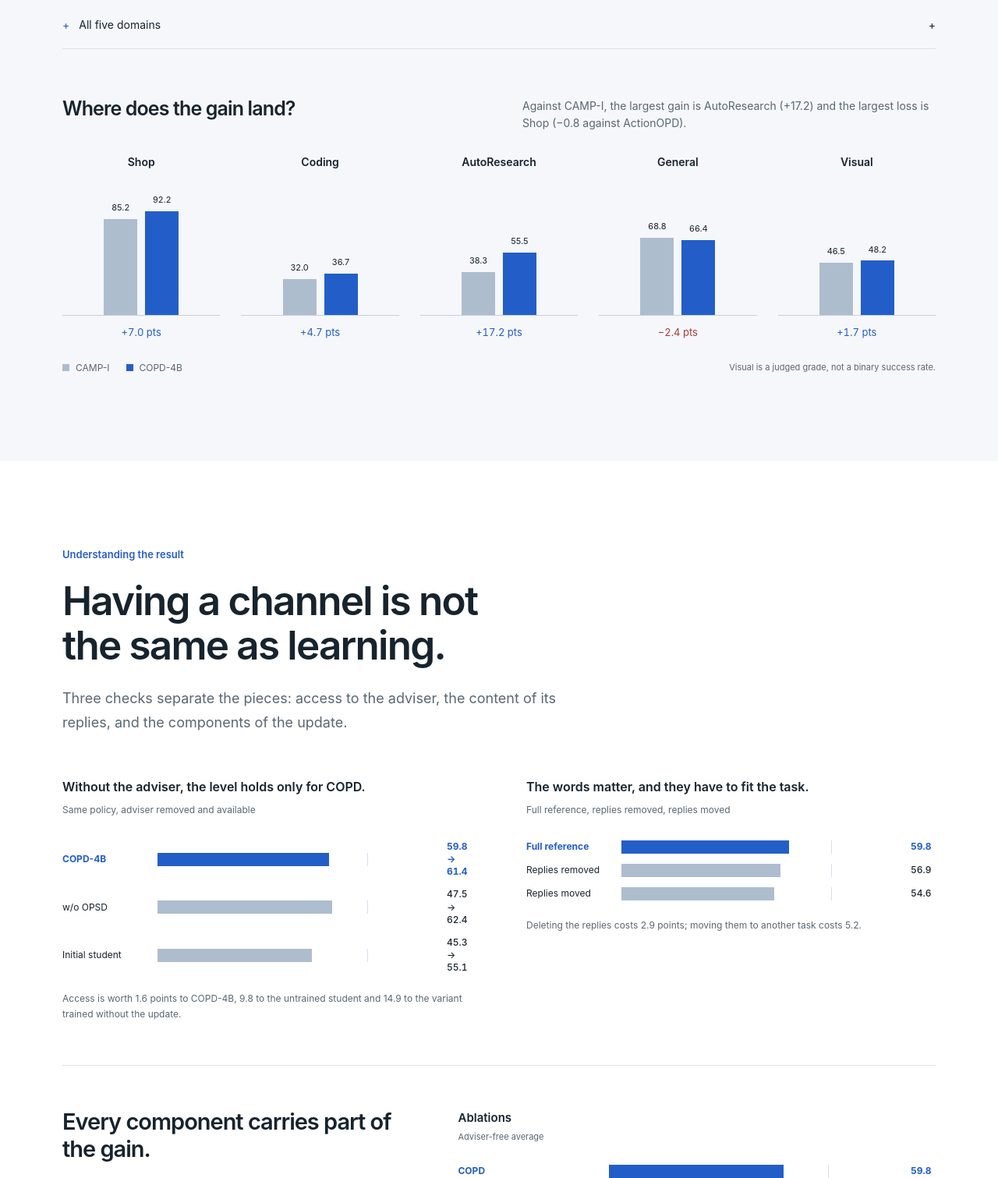
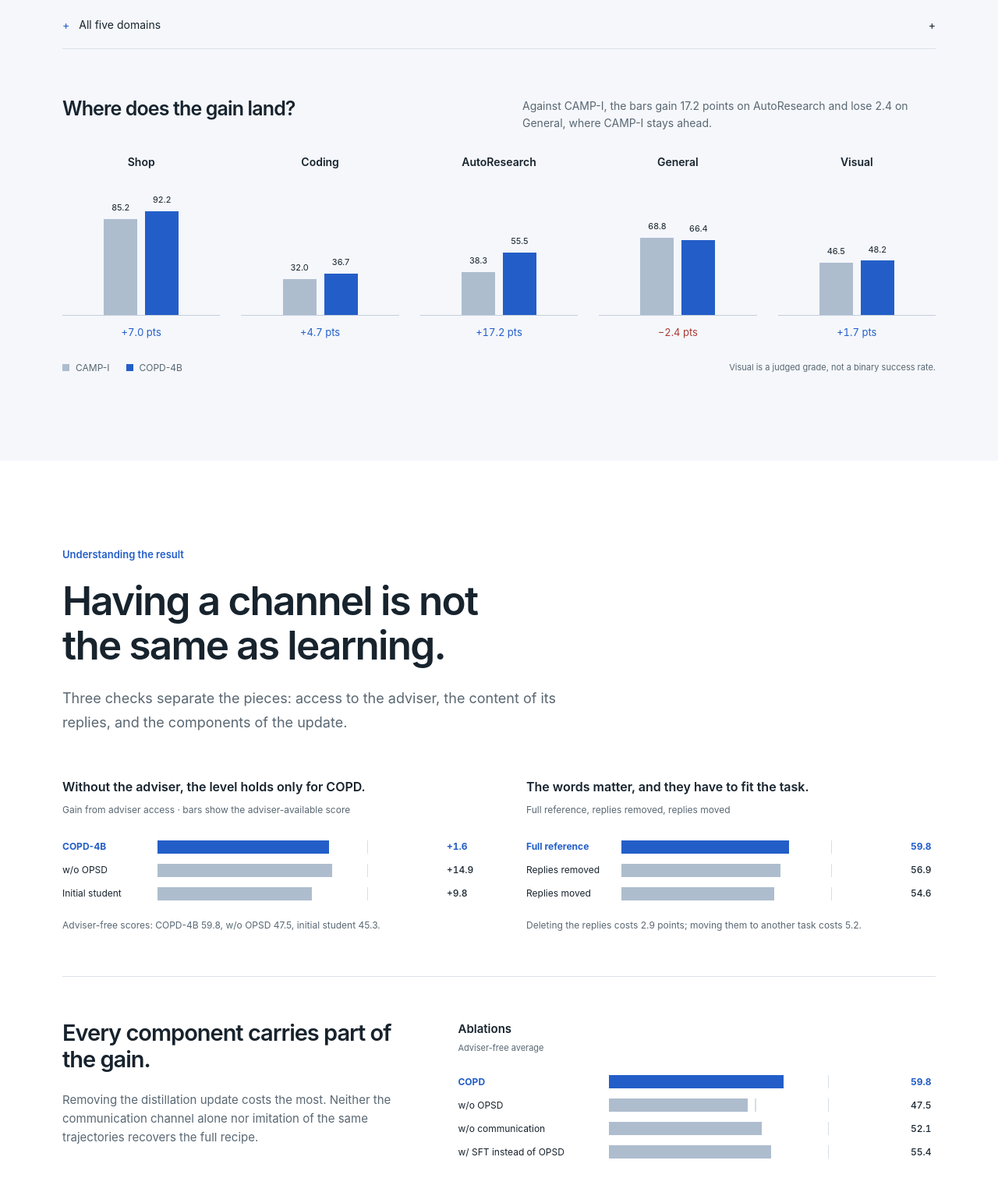
Before and after one commit to liruiluo/communicative-opsd, a plain HTML site: page index.html in a window 1280 px wide. Shown: the part 3898-5409 px from the top of the page at 78% size. Drawn offline with Linux system fonts and the light colour scheme.

Commit message:
Fix stacked value labels and the domain-gain caption

```diff
--- a/index.html
+++ b/index.html
@@ -86,7 +86,7 @@ u_t ~ π_θ(· | h_t)</code></pre><span class="step-note">Free text, no template
     <tr><td><strong>COPD-9B</strong></td><td>93.0</td><td>38.3</td><td>57.0</td><td>68.8</td><td>49.4</td><td><strong>61.3</strong></td></tr>
     <tr><td>Teacher (direct)</td><td>100.0</td><td>78.1</td><td>83.6</td><td>91.4</td><td>50.4</td><td>80.7</td></tr>
     </tbody></table></div></details>
-  <div class="domain-section"><div class="subsection-head"><h3>Where does the gain land?</h3><p>Against CAMP-I, the largest gain is AutoResearch (+17.2) and the largest loss is Shop (−0.8 against ActionOPD).</p></div>
+  <div class="domain-section"><div class="subsection-head"><h3>Where does the gain land?</h3><p>Against CAMP-I, the bars gain 17.2 points on AutoResearch and lose 2.4 on General, where CAMP-I stays ahead.</p></div>
     <div class="domain-bars">
       <div class="domain"><h4>Shop</h4><div class="paired-bars"><div><span>85.2</span><i style="height:123.5px" class="camp1"></i></div><div><span>92.2</span><i style="height:133.7px" class="camp2"></i></div></div><p class="delta">+7.0 pts</p></div>
       <div class="domain"><h4>Coding</h4><div class="paired-bars"><div><span>32.0</span><i style="height:46.4px" class="camp1"></i></div><div><span>36.7</span><i style="height:53.2px" class="camp2"></i></div></div><p class="delta">+4.7 pts</p></div>
@@ -99,11 +99,11 @@ u_t ~ π_θ(· | h_t)</code></pre><span class="step-note">Free text, no template
 
 <section class="section wrap" id="why"><div class="section-head"><p class="section-label">Understanding the result</p><h2>Having a channel is not<br>the same as learning.</h2><p class="section-intro">Three checks separate the pieces: access to the adviser, the content of its replies, and the components of the update.</p></div>
   <div class="diagnostic-grid">
-    <figure><figcaption><b>Without the adviser, the level holds only for COPD.</b><span>Same policy, adviser removed and available</span></figcaption>
-      <div class="hbar ours"><span class="hbar-name">COPD-4B</span><div class="hbar-track" aria-hidden="true"><i style="width:61.40000%"></i></div><strong>59.8 → 61.4</strong></div>
-      <div class="hbar"><span class="hbar-name">w/o OPSD</span><div class="hbar-track" aria-hidden="true"><i style="width:62.40000%"></i></div><strong>47.5 → 62.4</strong></div>
-      <div class="hbar"><span class="hbar-name">Initial student</span><div class="hbar-track" aria-hidden="true"><i style="width:55.10000%"></i></div><strong>45.3 → 55.1</strong></div>
-      <p class="small">Access is worth 1.6 points to COPD-4B, 9.8 to the untrained student and 14.9 to the variant trained without the update.</p></figure>
+    <figure><figcaption><b>Without the adviser, the level holds only for COPD.</b><span>Gain from adviser access · bars show the adviser-available score</span></figcaption>
+      <div class="hbar ours"><span class="hbar-name">COPD-4B</span><div class="hbar-track" aria-hidden="true"><i style="width:61.40000%"></i></div><strong>+1.6</strong></div>
+      <div class="hbar"><span class="hbar-name">w/o OPSD</span><div class="hbar-track" aria-hidden="true"><i style="width:62.40000%"></i></div><strong>+14.9</strong></div>
+      <div class="hbar"><span class="hbar-name">Initial student</span><div class="hbar-track" aria-hidden="true"><i style="width:55.10000%"></i></div><strong>+9.8</strong></div>
+      <p class="small">Adviser-free scores: COPD-4B 59.8, w/o OPSD 47.5, initial student 45.3.</p></figure>
     <figure><figcaption><b>The words matter, and they have to fit the task.</b><span>Full reference, replies removed, replies moved</span></figcaption>
       <div class="hbar ours"><span class="hbar-name">Full reference</span><div class="hbar-track" aria-hidden="true"><i style="width:59.80000%"></i></div><strong>59.8</strong></div>
       <div class="hbar"><span class="hbar-name">Replies removed</span><div class="hbar-track" aria-hidden="true"><i style="width:56.90000%"></i></div><strong>56.9</strong></div>
```
